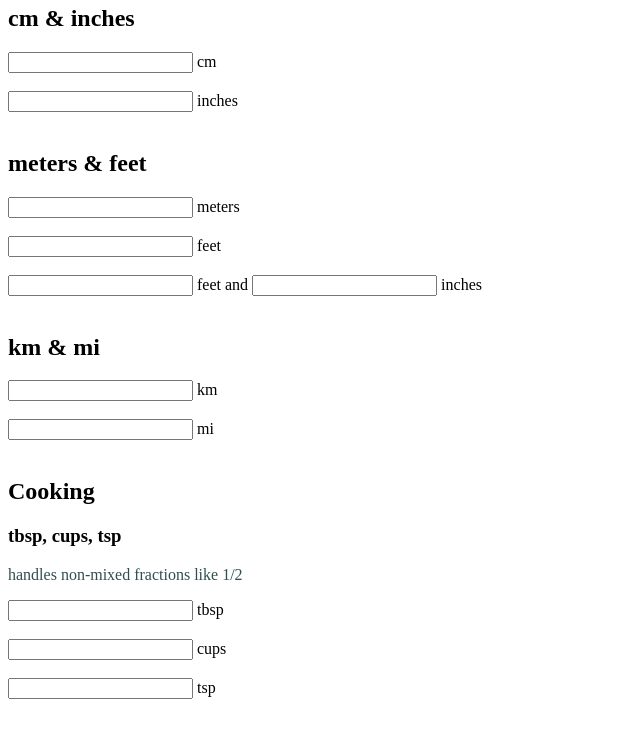
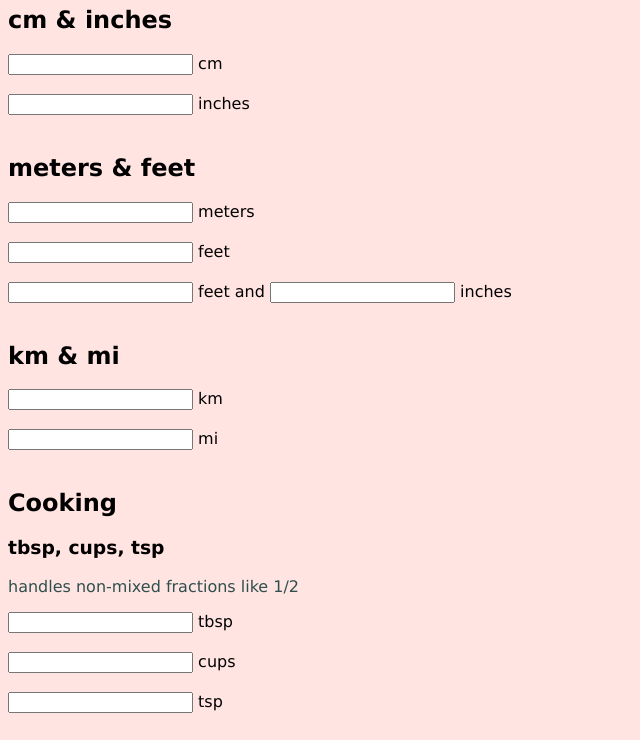
Before and after one commit to echoeoe/converter, a website: page index.html in a window 1280 px wide. Shown: the part 75-815 px from the top of the page, without its empty margins (0-640 px from the left). Drawn offline with Linux system fonts and the light colour scheme.

Commit message:
Update index.html
changed appearance

```diff
--- a/index.html
+++ b/index.html
@@ -4,7 +4,7 @@
 <head>
 <meta name="viewport" content="width=device-width, initial-scale=1.0">
 <style>
-body {background-color: white;}
+body {background-color: MistyRose; font-family:"Arial Rounded MT", "Verdana", sans-serif;}
 h1   {color: darkslategrey;}
 p    {color: darkslategrey;}
 </style>
```
